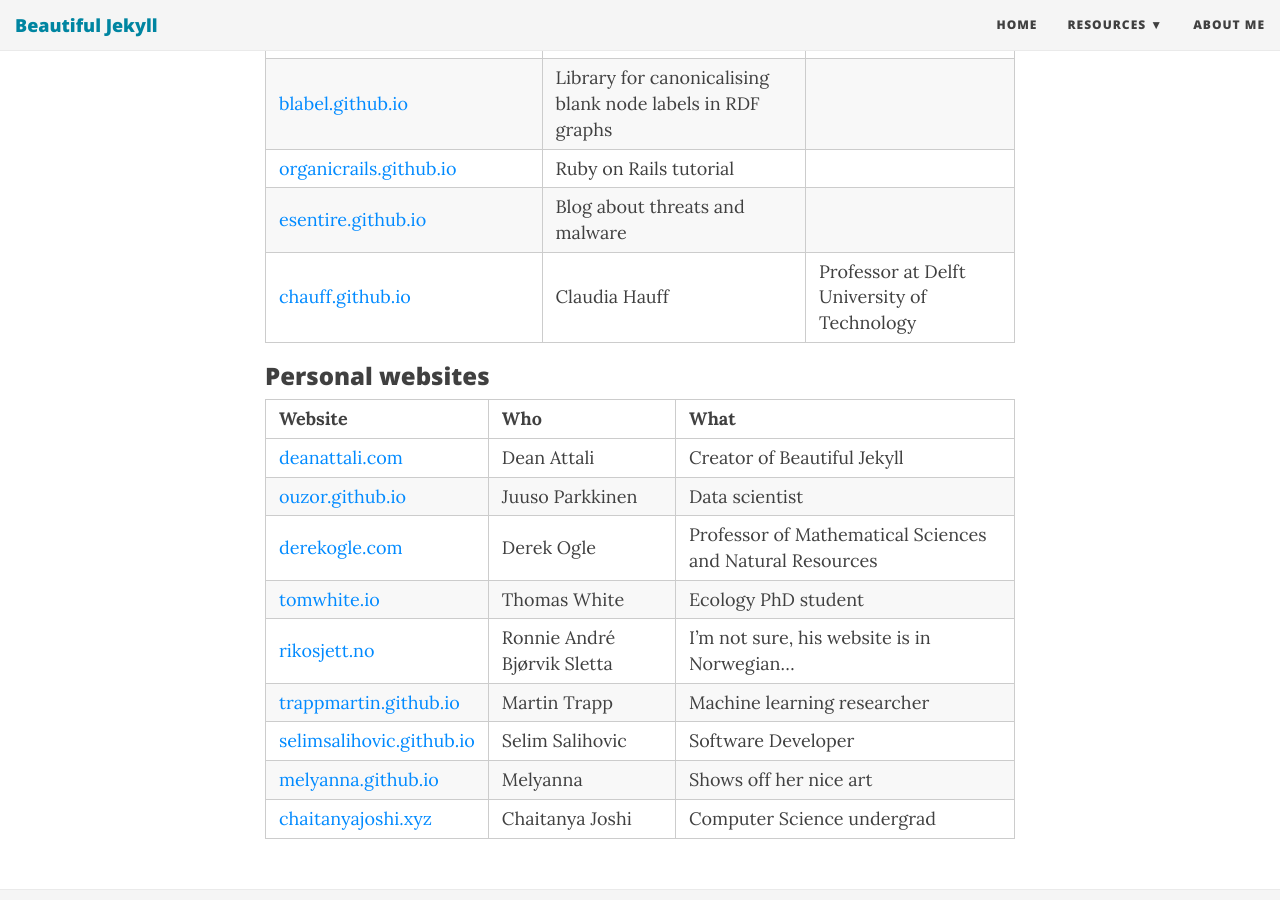
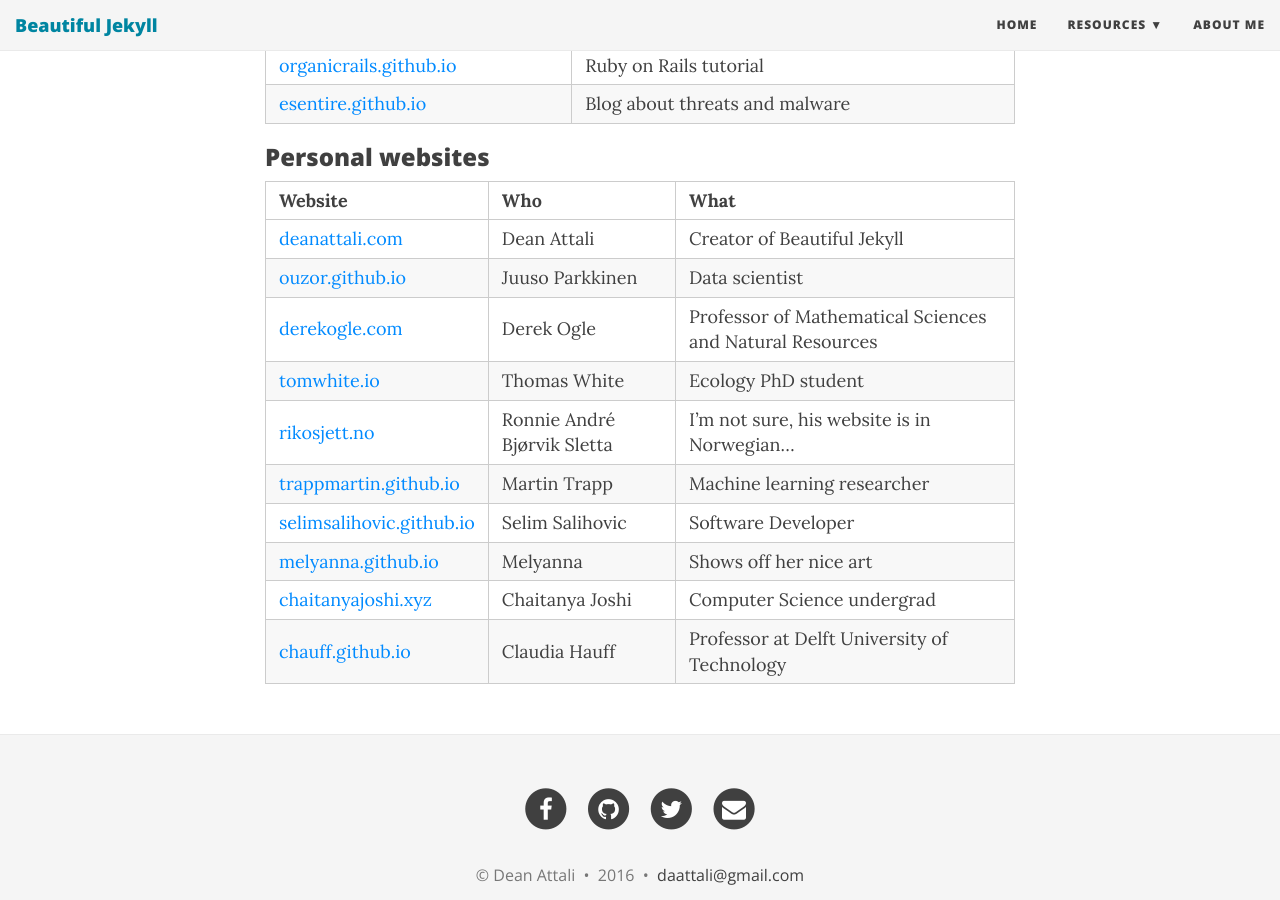
Before and after one commit to sermons/sermons.github.io, a Jekyll site: the page built from featured-users.md, in a window 1280 px wide and 900 px high, scrolled down 732 px. Built offline with Jekyll 4.4.1, drawn with Linux system fonts in a browser that asks for light colours; nearby versions of some CDN libraries; part of the change alters nothing that is shown.

```diff
--- a/featured-users.md
+++ b/featured-users.md
@@ -19,7 +19,6 @@ Want your website featured here? [Contact me](http://deanattali.com/aboutme#cont
 | [blabel.github.io](http://blabel.github.io) | Library for canonicalising blank node labels in RDF graphs |
 | [organicrails.github.io](http://organicrails.github.io) | Ruby on Rails tutorial |
 | [esentire.github.io](https://esentire.github.io) | Blog about threats and malware |
-| [chauff.github.io](http://chauff.github.io/) | Claudia Hauff | Professor at Delft University of Technology |
 
 ### Personal websites
 
@@ -34,3 +33,4 @@ Want your website featured here? [Contact me](http://deanattali.com/aboutme#cont
 | [selimsalihovic.github.io](http://selimsalihovic.github.io) | Selim Salihovic | Software Developer |
 | [melyanna.github.io](http://melyanna.github.io/) | Melyanna | Shows off her nice art |
 | [chaitanyajoshi.xyz](http://chaitanyajoshi.xyz/) | Chaitanya Joshi | Computer Science undergrad |
+| [chauff.github.io](http://chauff.github.io/) | Claudia Hauff | Professor at Delft University of Technology |
```
